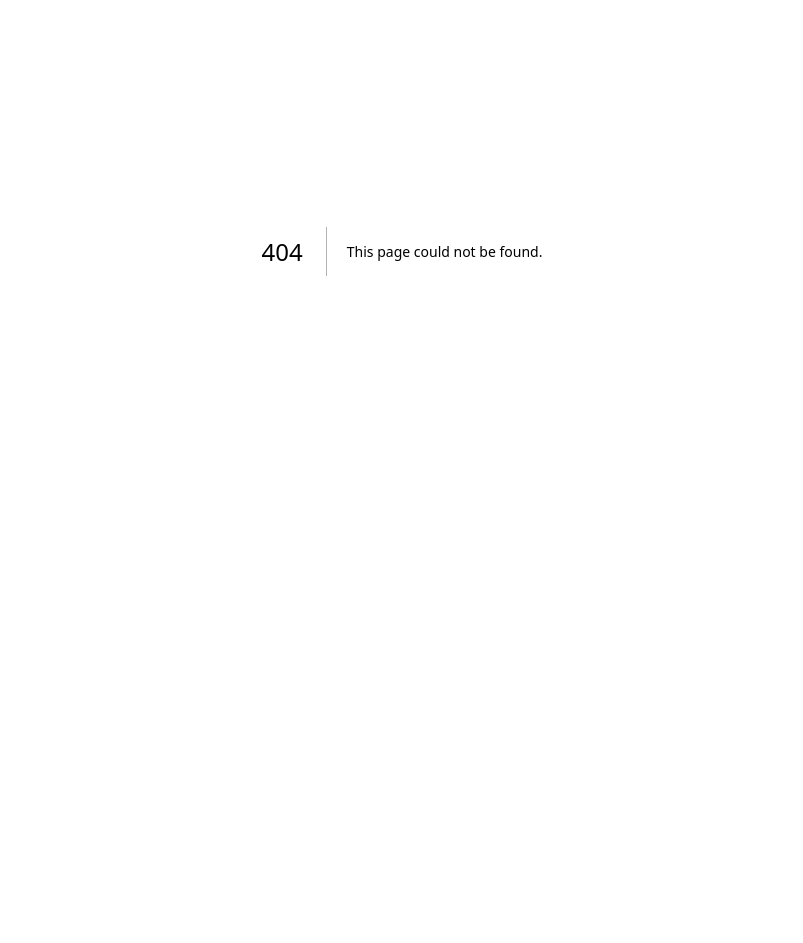
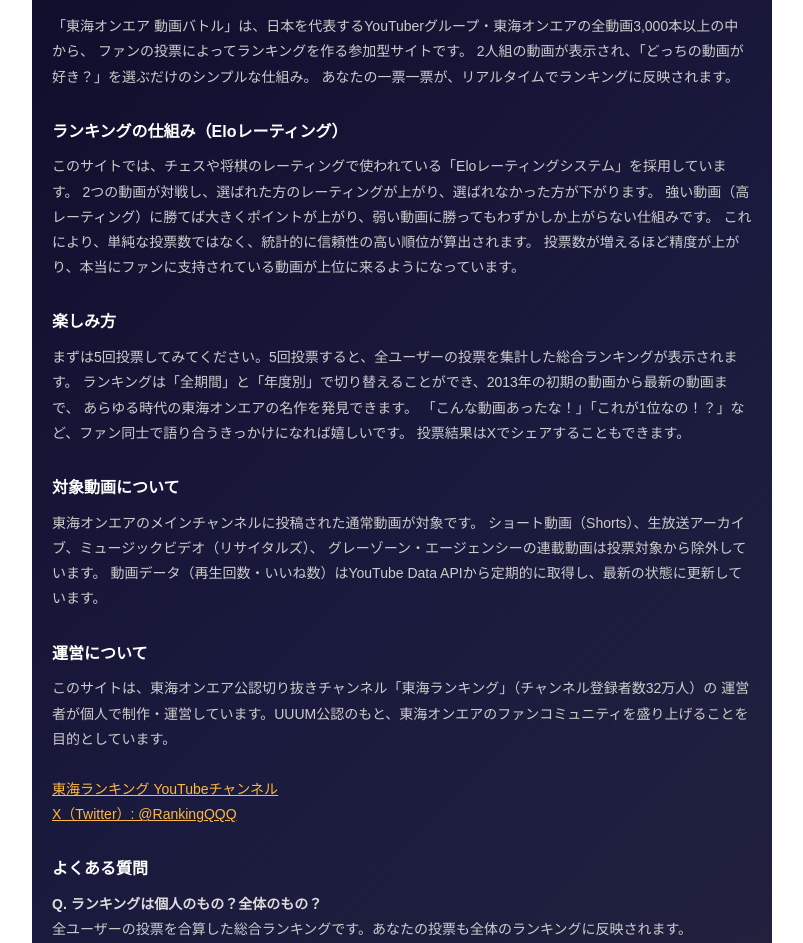
Before and after one commit to YRYK1985/tokai-battle, a Next.js app: page /about in a window 1280 px wide. Before the commit this address had no page. Shown: the part 149-1092 px from the top of the page, without its empty margins (238-1041 px from the left). Before the commit the page ends 800 px from the top, so only its background shows below. Built offline with nearby package versions, Linux system fonts and the light colour scheme.

Commit message:
AdSense対策：分析テキスト追加 + Aboutページ作成

```diff
--- /dev/null
+++ b/app/about/page.js
@@ -0,0 +1,95 @@
+export const metadata = {
+  title: 'このサイトについて | 東海オンエア 動画バトル',
+  description: '東海オンエア 動画バトルは、3000本以上の東海オンエア動画からファン投票でランキングを作るサイトです。仕組みや楽しみ方をご紹介します。',
+};
+
+export default function AboutPage() {
+  return (
+    <div style={{
+      maxWidth: '700px',
+      margin: '0 auto',
+      padding: '40px 20px',
+      color: '#ccc',
+      fontFamily: '"Hiragino Sans", "Hiragino Kaku Gothic ProN", "Yu Gothic Medium", sans-serif',
+      lineHeight: '1.8',
+      background: 'linear-gradient(135deg,#0f0c29,#1a1a3e,#24243e)',
+      minHeight: '100vh',
+    }}>
+      <h1 style={{ fontSize: '22px', fontWeight: 700, color: '#fff', marginBottom: '32px' }}>東海オンエア 動画バトルとは？</h1>
+
+      <Section title="サイト概要">
+        「東海オンエア 動画バトル」は、日本を代表するYouTuberグループ・東海オンエアの全動画3,000本以上の中から、
+        ファンの投票によってランキングを作る参加型サイトです。
+        2人組の動画が表示され、「どっちの動画が好き？」を選ぶだけのシンプルな仕組み。
+        あなたの一票一票が、リアルタイムでランキングに反映されます。
+      </Section>
+
+      <Section title="ランキングの仕組み（Eloレーティング）">
+        このサイトでは、チェスや将棋のレーティングで使われている「Eloレーティングシステム」を採用しています。
+        2つの動画が対戦し、選ばれた方のレーティングが上がり、選ばれなかった方が下がります。
+        強い動画（高レーティング）に勝てば大きくポイントが上がり、弱い動画に勝ってもわずかしか上がらない仕組みです。
+        これにより、単純な投票数ではなく、統計的に信頼性の高い順位が算出されます。
+        投票数が増えるほど精度が上がり、本当にファンに支持されている動画が上位に来るようになっています。
+      </Section>
+
+      <Section title="楽しみ方">
+        まずは5回投票してみてください。5回投票すると、全ユーザーの投票を集計した総合ランキングが表示されます。
+        ランキングは「全期間」と「年度別」で切り替えることができ、2013年の初期の動画から最新の動画まで、
+        あらゆる時代の東海オンエアの名作を発見できます。
+        「こんな動画あったな！」「これが1位なの！？」など、ファン同士で語り合うきっかけになれば嬉しいです。
+        投票結果はXでシェアすることもできます。
+      </Section>
+
+      <Section title="対象動画について">
+        東海オンエアのメインチャンネルに投稿された通常動画が対象です。
+        ショート動画（Shorts）、生放送アーカイブ、ミュージックビデオ（リサイタルズ）、
+        グレーゾーン・エージェンシーの連載動画は投票対象から除外しています。
+        動画データ（再生回数・いいね数）はYouTube Data APIから定期的に取得し、最新の状態に更新しています。
+      </Section>
+
+      <Section title="運営について">
+        このサイトは、東海オンエア公認切り抜きチャンネル「東海ランキング」（チャンネル登録者数32万人）の
+        運営者が個人で制作・運営しています。UUUM公認のもと、東海オンエアのファンコミュニティを盛り上げることを
+        目的としています。
+        <br /><br />
+        <a href="https://www.youtube.com/@TokaiRanking" target="_blank" rel="noopener noreferrer" style={{ color: '#ffb840' }}>
+          東海ランキング YouTubeチャンネル
+        </a>
+        <br />
+        <a href="https://x.com/RankingQQQ" target="_blank" rel="noopener noreferrer" style={{ color: '#ffb840' }}>
+          X（Twitter）: @RankingQQQ
+        </a>
+      </Section>
+
+      <Section title="よくある質問">
+        <strong style={{ color: '#ddd' }}>Q. ランキングは個人のもの？全体のもの？</strong>
+        <br />
+        全ユーザーの投票を合算した総合ランキングです。あなたの投票も全体のランキングに反映されます。
+        <br /><br />
+        <strong style={{ color: '#ddd' }}>Q. 何回でも投票できる？</strong>
+        <br />
+        はい、何回でも投票できます。投票するほどランキングの精度が上がります。
+        <br /><br />
+        <strong style={{ color: '#ddd' }}>Q. 再生回数が多い動画が有利？</strong>
+        <br />
+        いいえ。ランキングは純粋にファンの「どっちが好き？」の投票だけで決まります。
+        再生回数やいいね数はランキング順位には影響しません。
+      </Section>
+
+      <p style={{ marginTop: '40px', fontSize: '12px', color: '#666' }}>最終更新：2026年3月25日</p>
+
+      <div style={{ marginTop: '40px', textAlign: 'center' }}>
+        <a href="/" style={{ color: '#ffb840', fontSize: '14px', textDecoration: 'none' }}>← トップに戻る</a>
+      </div>
+    </div>
+  );
+}
+
+function Section({ title, children }) {
+  return (
+    <div style={{ marginBottom: '28px' }}>
+      <h2 style={{ fontSize: '16px', fontWeight: 700, color: '#fff', marginBottom: '8px' }}>{title}</h2>
+      <p style={{ fontSize: '14px', margin: 0 }}>{children}</p>
+    </div>
+  );
+}
```
Also changed, not shown: components/TokaiVote.jsx (+36 -0 lines), 1 other file (tests, documents, lock files or other folders).
